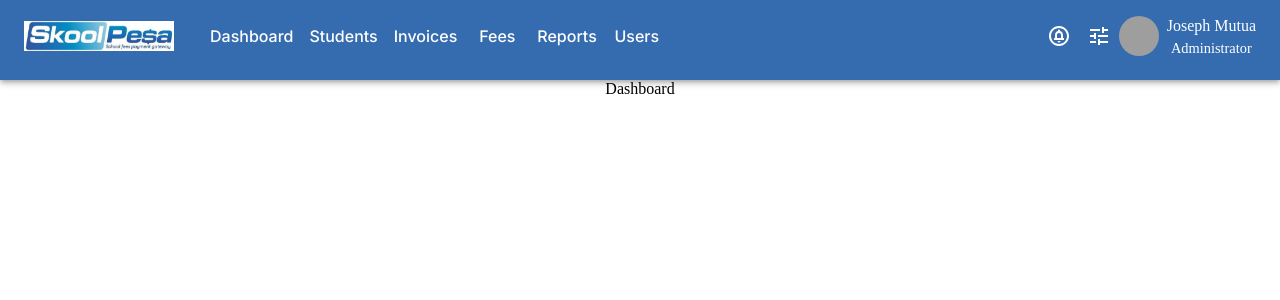
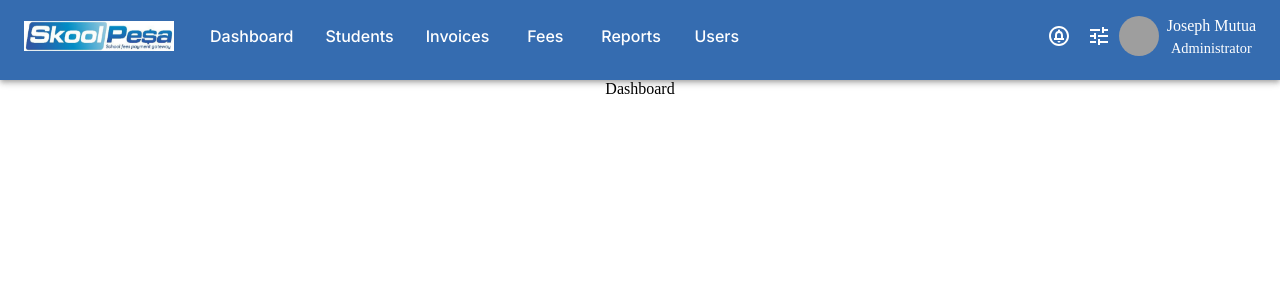
Before and after one commit to Joseph-Mutua/skoolpesa, a React (Create React App) app: page / in a window 1280 px wide. Shown: the top 300 px of the page. Built offline with nearby package versions, Linux system fonts and the light colour scheme; grey boxes are pictures that could not be loaded.

Commit message:
Adjust menu buttons right margin

```diff
--- a/src/components/nav/AdminNav.js
+++ b/src/components/nav/AdminNav.js
@@ -11,7 +11,6 @@ import Avatar from "@mui/material/Avatar";
 import Button from "@mui/material/Button";
 import Tooltip from "@mui/material/Tooltip";
 import MenuItem from "@mui/material/MenuItem";
-import AdbIcon from "@mui/icons-material/Adb";
 import TuneOutlinedIcon from "@mui/icons-material/TuneOutlined";
 import CircleNotificationsOutlinedIcon from "@mui/icons-material/CircleNotificationsOutlined";
 import { Link } from "react-router-dom";
@@ -42,6 +41,8 @@ const AdminNav = () => {
     <AppBar position="static" sx={{ height: 80 }}>
       <Container maxWidth="xl">
         <Toolbar disableGutters>
+          {/* SKOOLPESA LOGO ON SCREEN SIZE ABOVE MD */}
+
           <Box sx={{ display: { xs: "none", md: "flex" }, mr: 1 }}>
             <img
               alt="SkoolPesa"
@@ -49,6 +50,8 @@ const AdminNav = () => {
               style={{ width: "150px", height: "30px", marginRight: "20px" }}
             ></img>
           </Box>
+
+          {/* MENU BUTTONS ICON ON DROPDOWN */}
 
           <Box sx={{ flexGrow: 1, display: { xs: "flex", md: "none" } }}>
             <IconButton
@@ -61,6 +64,9 @@ const AdminNav = () => {
             >
               <MenuIcon />
             </IconButton>
+
+            {/* MENU BUTTONS ON SCREEN BELOW MD */}
+
             <Menu
               id="menu-appbar"
               anchorEl={anchorElNav}
@@ -93,25 +99,9 @@ const AdminNav = () => {
               ))}
             </Menu>
           </Box>
-          {/* <AdbIcon sx={{ display: { xs: "flex", md: "none" }, mr: 1 }} /> */}
-          {/* <Typography
-            variant="h5"
-            noWrap
-            component="a"
-            href=""
-            sx={{
-              mr: 2,
-              display: { xs: "flex", md: "none" },
-              flexGrow: 1,
-              fontFamily: "monospace",
-              fontWeight: 700,
-              letterSpacing: ".3rem",
-              color: "inherit",
-              textDecoration: "none",
-            }}
-          >
-            LOGO
-          </Typography> */}
+
+          {/* SKOOLPESA LOGO ON SCREEN SIZE BELOW MD*/}
+
           <Box sx={{ display: { xs: "flex", md: "none" }, mr: 1 }}>
             {" "}
             <img
@@ -120,6 +110,8 @@ const AdminNav = () => {
               style={{ width: "150px", height: "30px", marginRight: "20px" }}
             ></img>
           </Box>
+
+          {/* MENU BUTTONS ON SCREEN ABOVE MD */}
 
           <Box
             sx={{
@@ -136,6 +128,7 @@ const AdminNav = () => {
                   fontSize: "1rem",
                   textTransform: "none",
                   my: 2,
+                  mr: 2,
                   color: "white",
                   display: "block",
                 }}
@@ -150,6 +143,8 @@ const AdminNav = () => {
             ))}
           </Box>
 
+          {/* NOTIFICATION, TUNE AND PROFILE ICONS  */}
+
           <Box sx={{ flexGrow: 0 }}>
             <IconButton sx={{ color: "white" }}>
               <CircleNotificationsOutlinedIcon />
@@ -163,6 +158,8 @@ const AdminNav = () => {
                 <Avatar alt="Joseph Mutua" src="/static/images/avatar/2.jpg" />
               </IconButton>
             </Tooltip>
+
+            {/* PROFILE SETTINGS ON DROP DOWN */}
 
             <Menu
               sx={{ mt: "45px" }}
```
